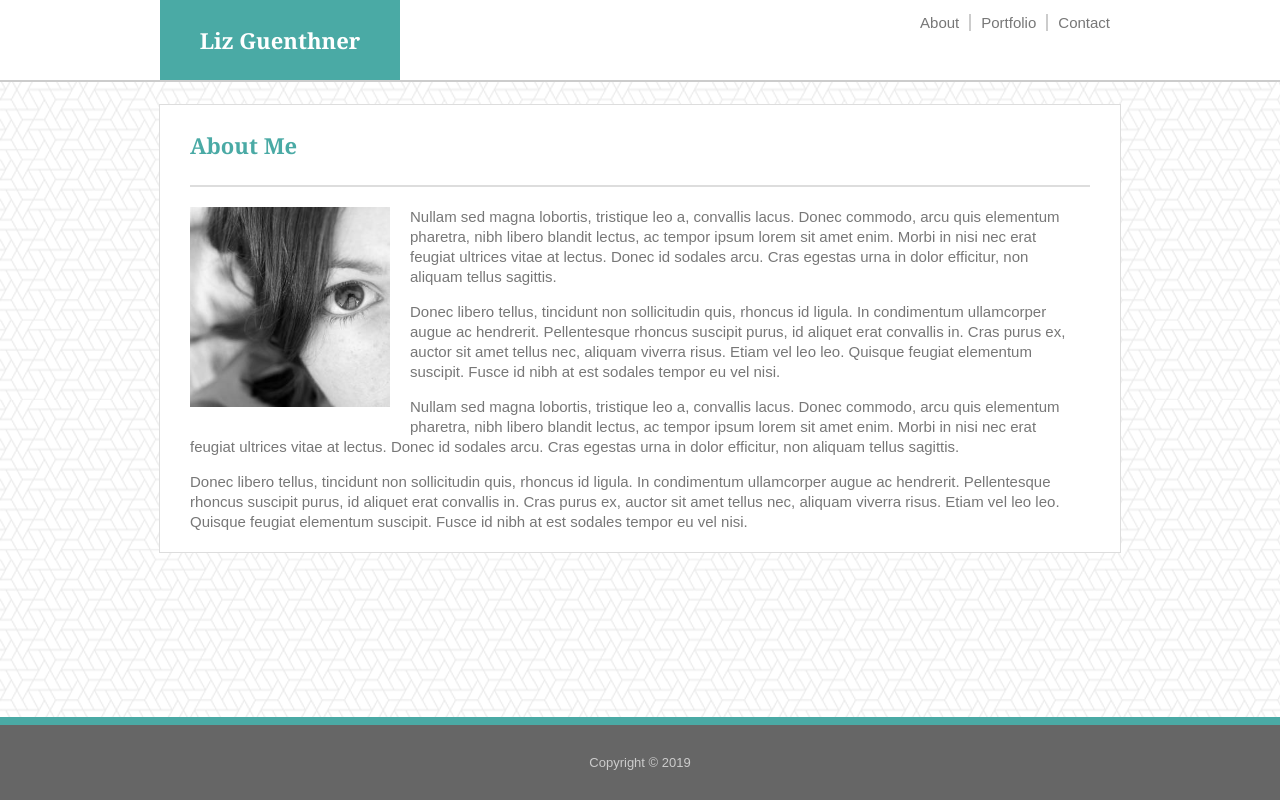
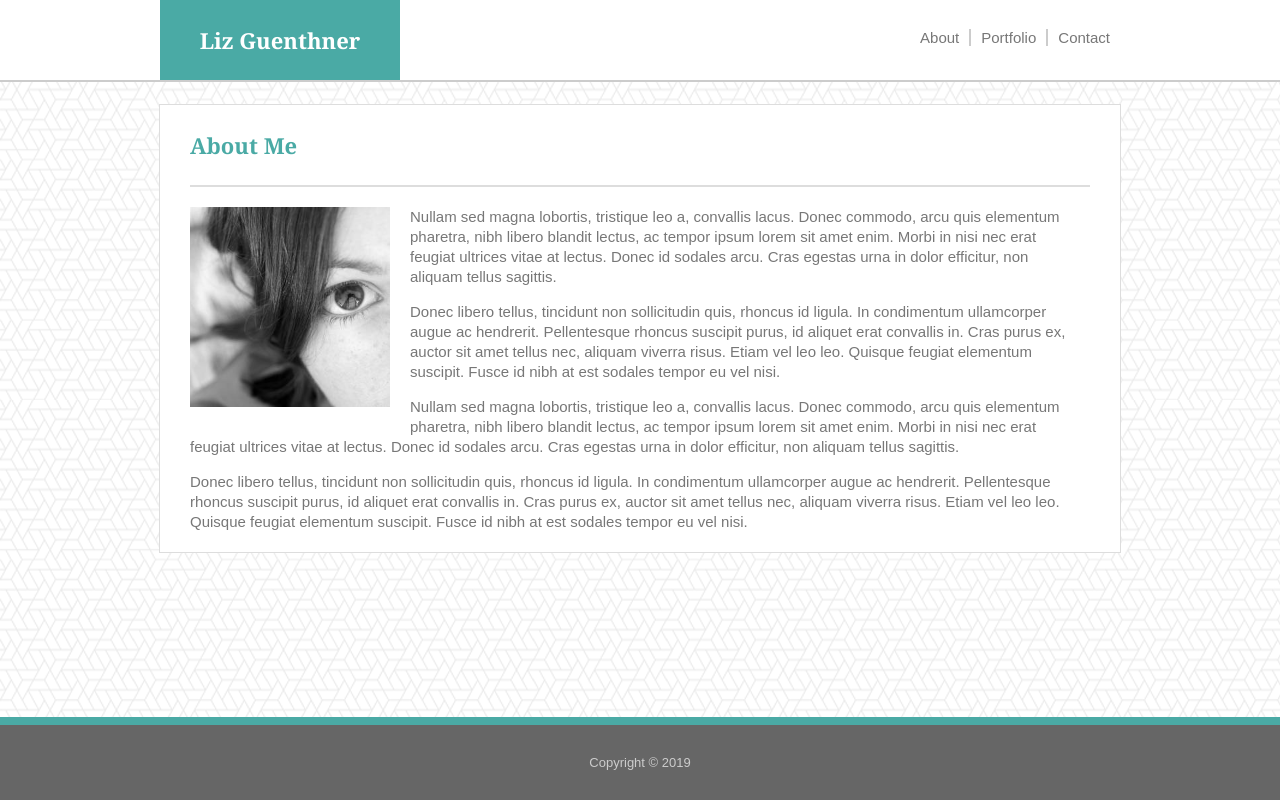
Before and after one commit to liz-guenthner/Basic-Portfolio, a plain HTML site: page index.html in a window 1280 px wide. Drawn offline with Linux system fonts and the light colour scheme.

Commit message:
adjust margin on nav

```diff
--- a/assets/css/style.css
+++ b/assets/css/style.css
@@ -36,7 +36,7 @@ header {
 nav {
     width:30%;
     float:right;
-    margin-top: 14px;
+    margin-top: 29px;
 }
 ul {
     list-style-type: none;
```
